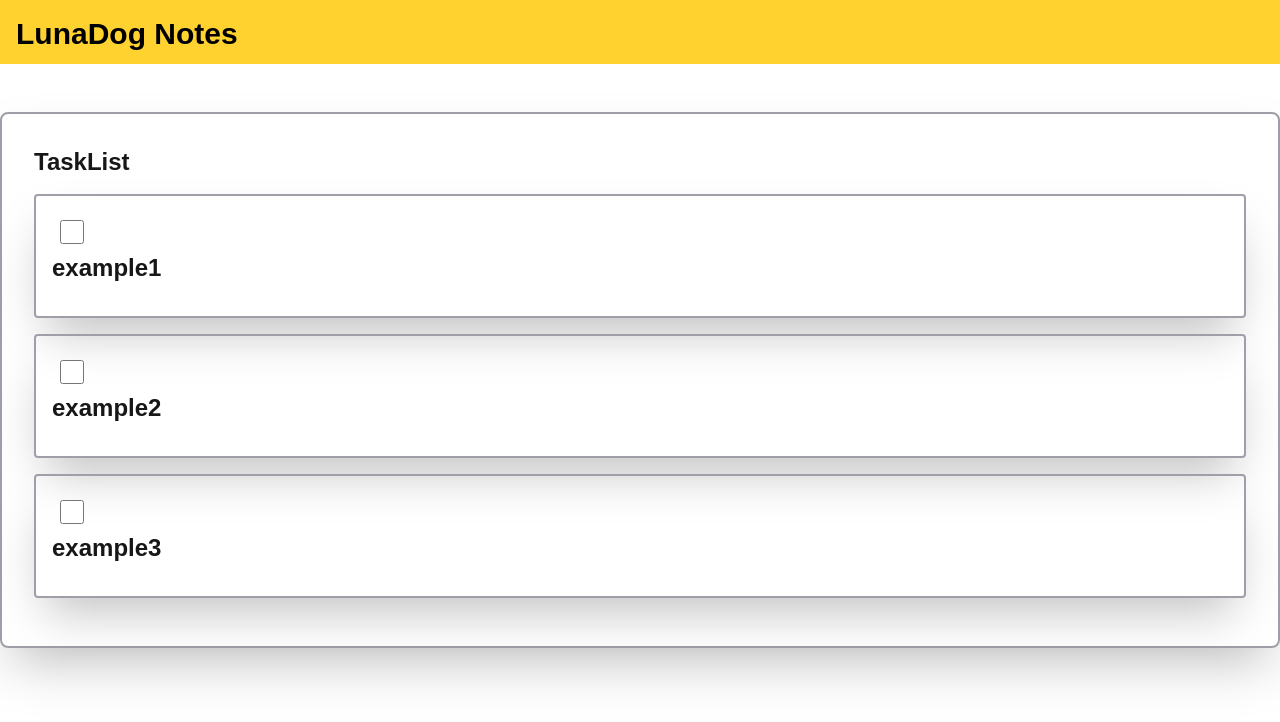
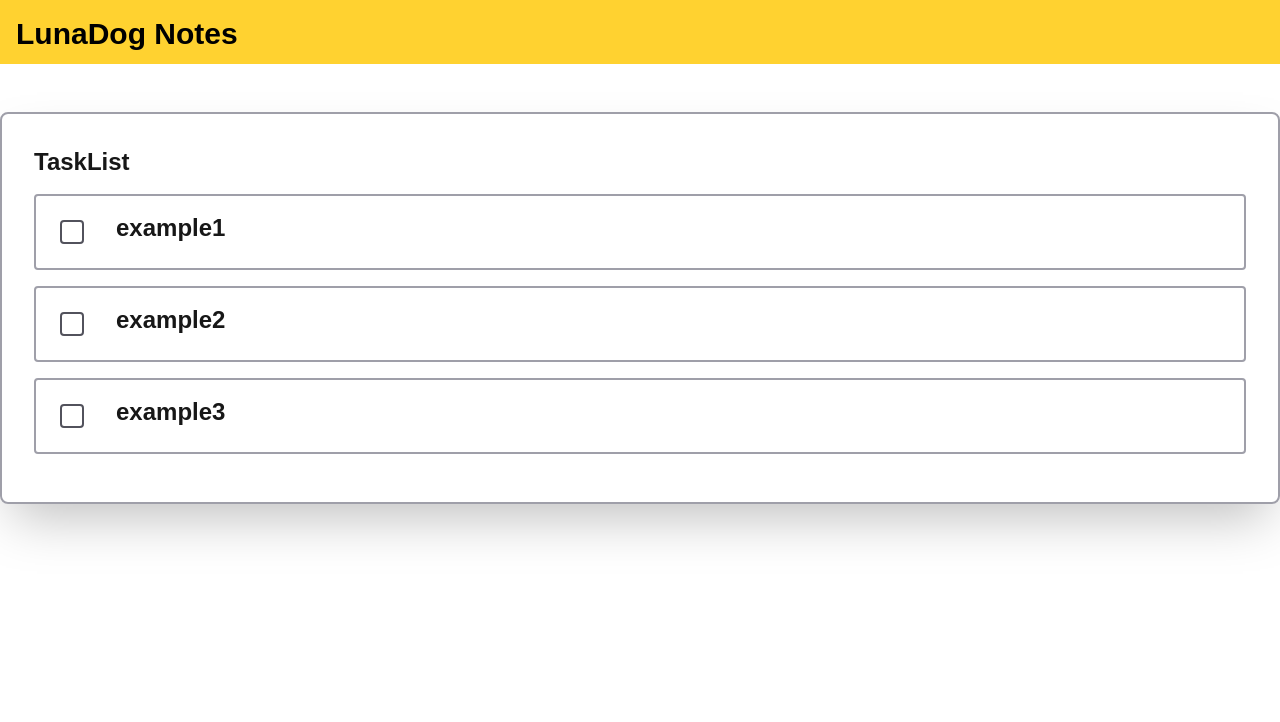
Before and after one commit to nomorepinto/NextJSPractice-NoteTakingApp-, a Next.js app: page / in a window 1280 px wide. Shown: the top 722 px of the page. Built offline with nearby package versions, Linux system fonts and the light colour scheme.

Commit message:
changed the shadows

```diff
--- a/src/components/NoteBullet.tsx
+++ b/src/components/NoteBullet.tsx
@@ -2,8 +2,15 @@ import NoteCheckBox from "./NoteCheckBox";
 
 function NoteBullet({note} : {note: string}){
     return(
-    <div className="container mx-auto border-2 border-zinc-400 rounded-sm mx-2 my-4 shadow-2xl p-4">
-        <NoteCheckBox /><h2 className="text-2xl font-bold mb-4">{note}</h2>
+    <div className="container mx-auto border-2 border-zinc-400 rounded-sm my-4 p-4">
+        <div className="grid grid-cols-[auto_1fr] items-start gap-4">
+        <NoteCheckBox />
+        <div className="min-w-0">
+            <h2 className="text-2xl font-bold break-words">
+                {note}
+            </h2>
+        </div>
+        </div>
     </div>
     )
 }
--- a/src/components/NoteCheckBox.tsx
+++ b/src/components/NoteCheckBox.tsx
@@ -1,6 +1,9 @@
+'use client';
+
 function NoteCheckBox(){
     return(
-    <input type = "checkbox" name="checkbox" className = "w-6 h-6 mt-2 mb-2 ml-2 mr-4"/>
+    //<input type = "checkbox" name="checkbox" className = "w-6 h-6 mt-2 mb-2 ml-2 mr-4"/>
+    <button className="w-6 h-6 mt-2 mb-2 ml-2 mr-4 border-2 border-zinc-600 rounded-sm hover:bg-amber-300 focus:bg-amber-300 transition-colors"/>
     )
 
 }
```
